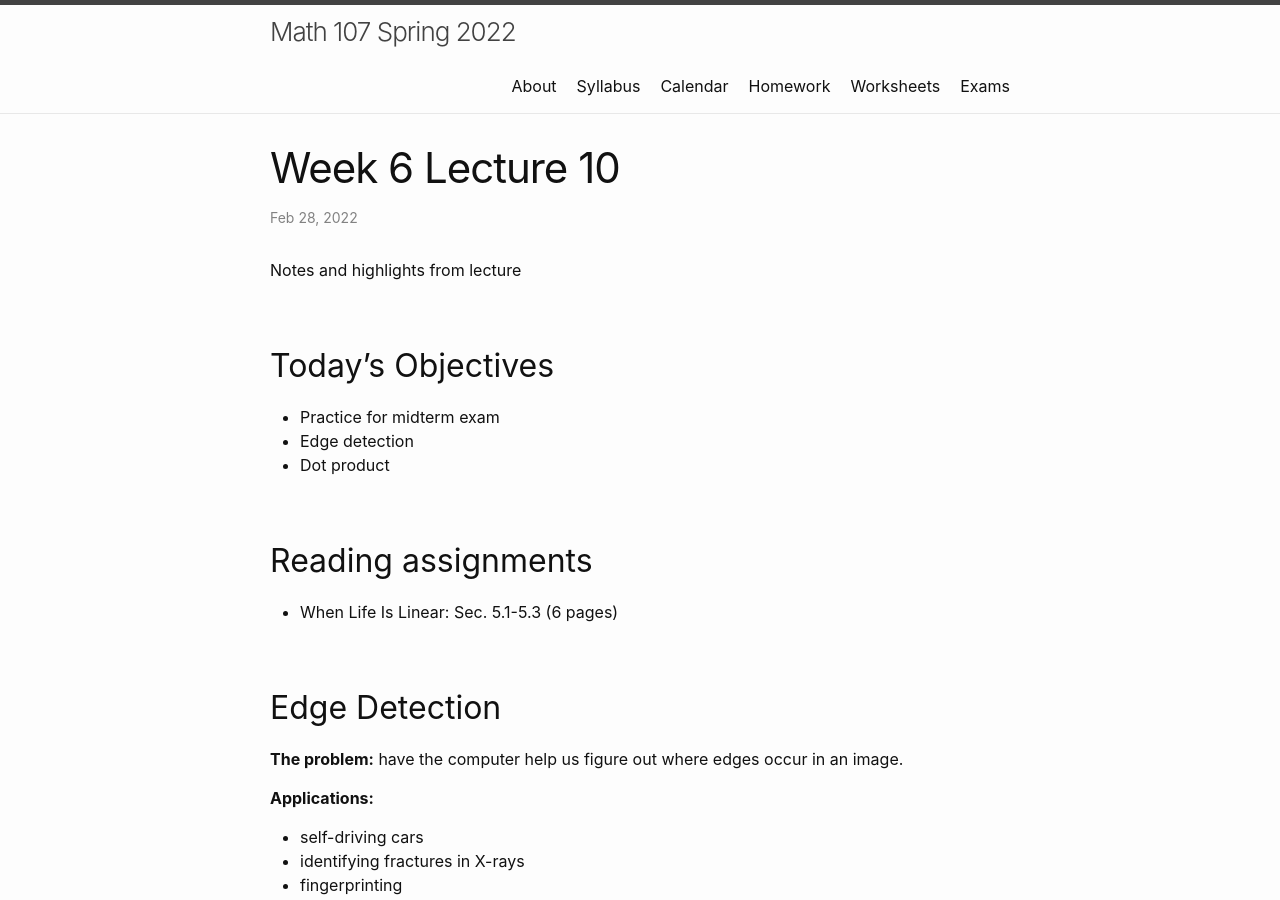
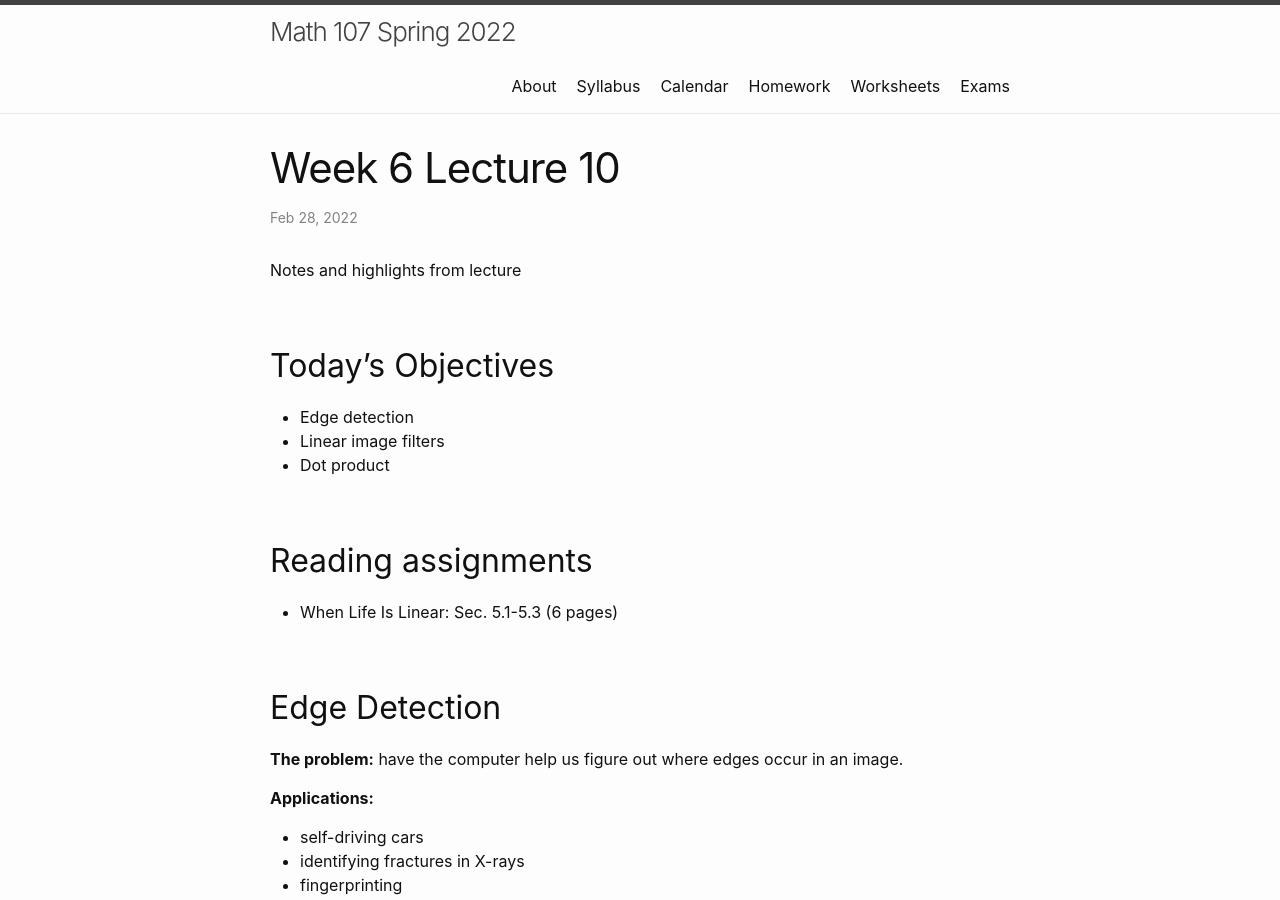
Before and after one commit to wcasper/math107spring2022, a Jekyll site: the page built from _posts/2022-02-28-Week-6-Lecture-10.md, in a window 1280 px wide and 900 px high. Built offline with Jekyll 4.4.1, drawn with Linux system fonts in a browser that asks for light colours.

Commit message:
changed objectives

```diff
--- a/_posts/2022-02-28-Week-6-Lecture-10.md
+++ b/_posts/2022-02-28-Week-6-Lecture-10.md
@@ -6,8 +6,8 @@ Notes and highlights from lecture
 
 ## Today's Objectives
 
-* Practice for midterm exam
 * Edge detection
+* Linear image filters
 * Dot product
 
 ## Reading assignments
```
